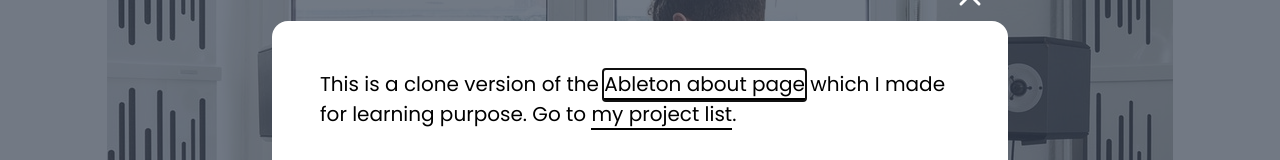
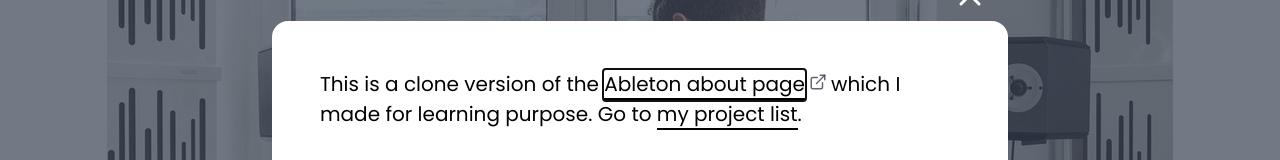
Before and after one commit to cyishere/frontend-practice, a Next.js app: page /ableton in a window 1280 px wide. Shown: the part 301-461 px from the top of the page. Built offline with nearby package versions, Linux system fonts and the light colour scheme; a web font is replaced by a local one.

Commit message:
Update style details

```diff
--- a/components/Delaration/Delaration.tsx
+++ b/components/Delaration/Delaration.tsx
@@ -2,7 +2,7 @@
 import styled, { keyframes } from "styled-components";
 import Link from "next/link";
 import { DialogOverlay, DialogContent } from "@reach/dialog";
-import { AlertOctagon, X } from "react-feather";
+import { AlertOctagon, X, ExternalLink } from "react-feather";
 
 import { COLORS, QUERIES } from "@/styles/constants";
 import UnstyledButton from "../UnstyledButton";
@@ -29,7 +29,10 @@
             This is a clone version of the{" "}
             <Anchor href={href} target="_blank" rel="noreferrer">
               {text}
-            </Anchor>{" "}
+            </Anchor>
+            <ExternalIcon>
+              <ExternalLink size={18} />
+            </ExternalIcon>
             which I made for learning purpose. Go to{" "}
             <Link href="/" passHref>
               <Anchor>my project list</Anchor>
@@ -110,7 +113,7 @@
   font-family: "Poppins", sans-serif;
   font-size: ${20 / 16}rem;
   line-height: 1.5;
-  width: 90%;
+  width: 70vw;
   background-color: var(--clr-white);
   padding: 3rem;
   border-radius: 1rem;
@@ -131,11 +134,16 @@
 const Anchor = styled.a`
   color: var(--clr-pink);
   border-bottom: 2px solid currentColor;
-  /* padding: 1px; */
 
   &:hover {
     border-color: transparent;
   }
+`;
+
+const ExternalIcon = styled.span`
+  color: hsl(${COLORS.black} / 0.8);
+  margin-left: 4px;
+  margin-right: 4px;
 `;
 
 const CloseButton = styled(UnstyledButton)`
```
Also changed, not shown: components/ProjectGrid/ProjectGrid.tsx (+8 -7 lines).
